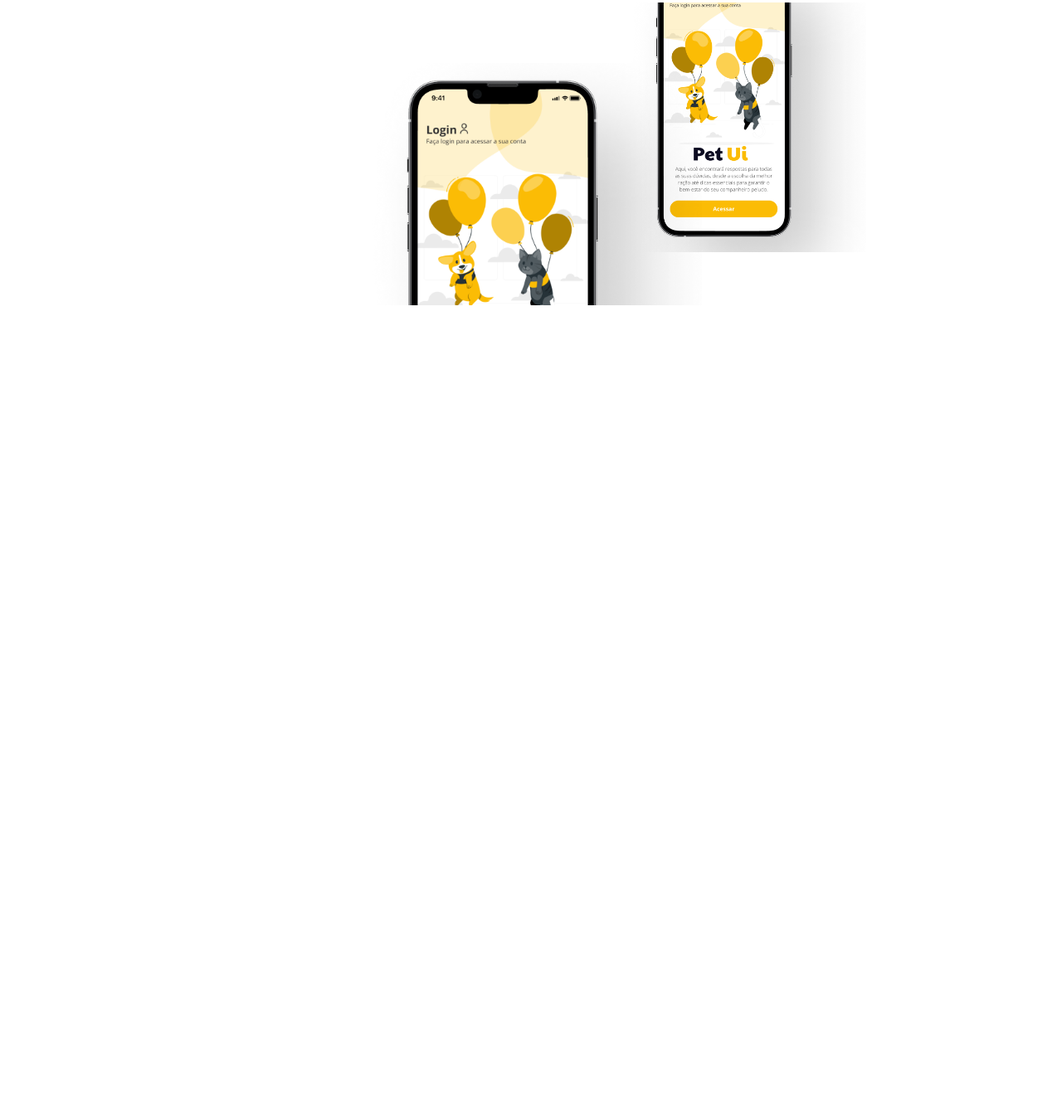
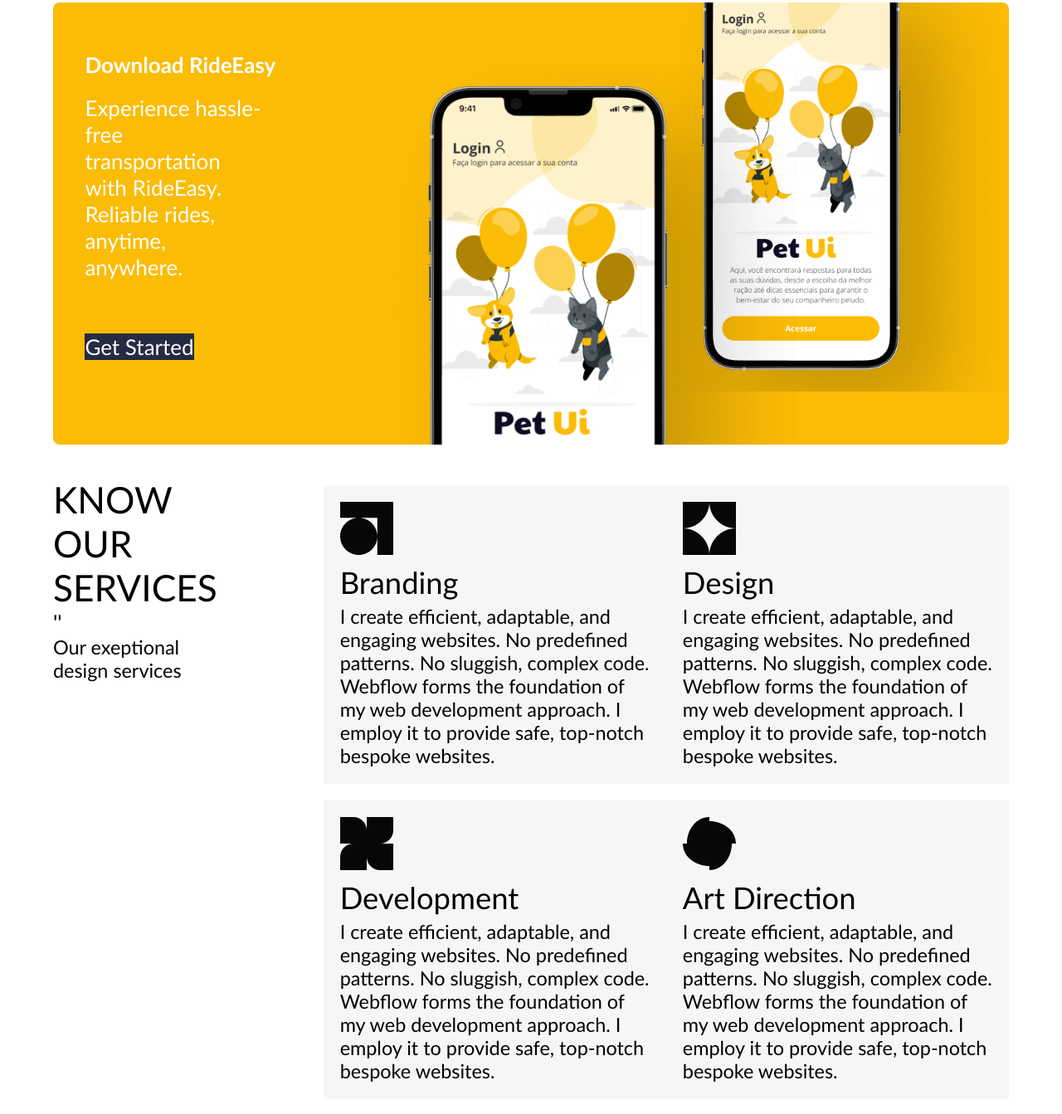
Before and after one commit to viniciuskormann1-lgtm/dev-web, a plain HTML site: page atv-taxi/index.html in a window 1280 px wide. Shown: the part 1639-2982 px from the top of the page at 83% size. Before the commit the page ends 2046 px from the top, so only its background shows below. Drawn offline with Linux system fonts and the light colour scheme.

Commit message:
feat(taxi): envio 3 atv-taxi

```diff
--- a/atv-taxi/css/style.css
+++ b/atv-taxi/css/style.css
@@ -94,14 +94,43 @@ header li {
   font-size: 1.2rem;
   font-weight: 700;
 }
+section.download h2{
+  font: 3rem;
+  margin: 20px 0 20px 0;
+  font-weight: bold;
+}
+section.download button{
+  background: #252b42;
+}
 
 .download {
+  background-color:#fbbc05 ;
   margin: 3vw 5vw;
   border-radius: 8px;
   padding: 10px;
   color: white;
 }
-
+.services{
+  margin: 3vw 5vw 3vw 5vw;
+}
+.services h2{
+  font-size: 1.7rem;
+}
+.services h3 {
+  font-size: 1.4rem;
+  margin: 5px 0;
+}
+.services p{
+  font-size: 0.9rem;
+}
+.services div {
+  margin: 0 0 20px 0;
+}
+.services li{
+  background-color: #f6f6f6;
+  padding: 20px;
+  margin: 10px 0;
+}
 
 @media only screen and (min-width: 600px) {
   nav {
@@ -154,13 +183,23 @@ header li {
   }
   .download{
     padding: 3vw 3vw 3vw 3vw;
-    background: url(../images/iphone-pet-ui.png) no-repeat, url(../images/iphone-pet-ui.png) no-repeat;
-    background-size: auto 140%, auto 100%;
-    background-position: center -50%, 80% -5vw;
+    background: url(../images/iphone-pet-ui.png) no-repeat, url(../images/iphone-pet-ui.png) no-repeat, #fbbc05;
+    background-size: auto 120%, auto 100%;
+    background-position: 60% -70%, 100% -5vw;
   }
-
-
   .download p {
     width: 20%;
+    margin:0 0 5vw 0 ;
+  }
+  .services{
+    display: flex;
+    gap: 10vw;
+  }
+  .services div{
+    width: 50%;
+  }
+  .services ul{
+    display: grid;
+    grid-template-columns: 1fr 1fr;
   }
 }
--- a/atv-taxi/index.html
+++ b/atv-taxi/index.html
@@ -106,11 +106,54 @@
         </p>
         <p>
           <button>
-
+          Get Started
           </button>
         </p>
         </div>
       </section>
+      <section class="services">
+        <div>
+          <h2>
+            KNOW OUR
+            SERVICES
+          </h2> ''
+          <P>
+            Our exeptional  design services
+          </P>
+        </div>
+        <ul>
+          <li>
+            <img src="images/icon-brading.svg" alt="icon-brading">
+            <h3>Branding</h3>
+            <P>I create efficient, adaptable, and engaging websites. No predefined patterns. No sluggish, complex code. Webflow forms the foundation of my web development approach. I employ it to provide safe, top-notch bespoke websites.</P>
+          </li>
+          <li>
+            <img src="images/icon-design.svg" alt="icon-design">
+            <h3>Design</h3>
+            <p>
+              I create efficient, adaptable, and engaging websites. No predefined patterns. No sluggish, complex code. Webflow forms the foundation of my web development approach. I employ it to provide safe, top-notch bespoke websites.
+            </p>
+          </li>
+          <li>
+            <img src="images/icon-development.svg" alt="icon-development">
+            <h3>
+              Development
+            </h3>
+            <p>
+              I create efficient, adaptable, and engaging websites. No predefined patterns. No sluggish, complex code. Webflow forms the foundation of my web development approach. I employ it to provide safe, top-notch bespoke websites.
+            </p>
+          </li>
+          <li>
+            <img src="images/icon-art.svg" alt="icon-art">
+            <h3>
+              Art Direction
+            </h3>
+            <p>
+              I create efficient, adaptable, and engaging websites. No predefined patterns. No sluggish, complex code. Webflow forms the foundation of my web development approach. I employ it to provide safe, top-notch bespoke websites.
+            </p>
+          </li>
+        </ul>
+      </section>
     </main>
   </body>
 </html>
```
